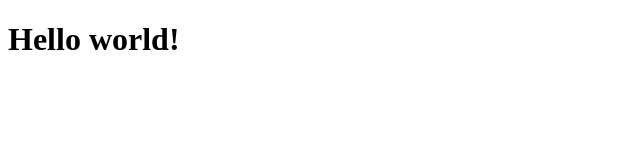
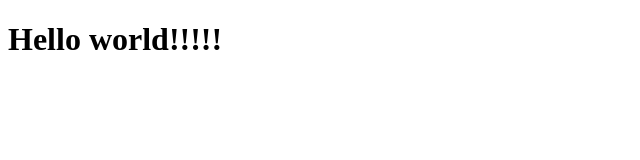
Before and after one commit to Code-Institute-Org/d3_labs, a plain HTML site: page index.html in a window 1280 px wide. Shown: the full height of the page, 0-640 px from the left. Drawn offline with Linux system fonts and the light colour scheme.

Commit message:
Added  extra !!!

```diff
--- a/index.html
+++ b/index.html
@@ -4,6 +4,6 @@
 	<title></title>
 </head>
 <body>
-<h1>Hello world!</h1>
+<h1>Hello world!!!!!</h1>
 </body>
 </html>
```
